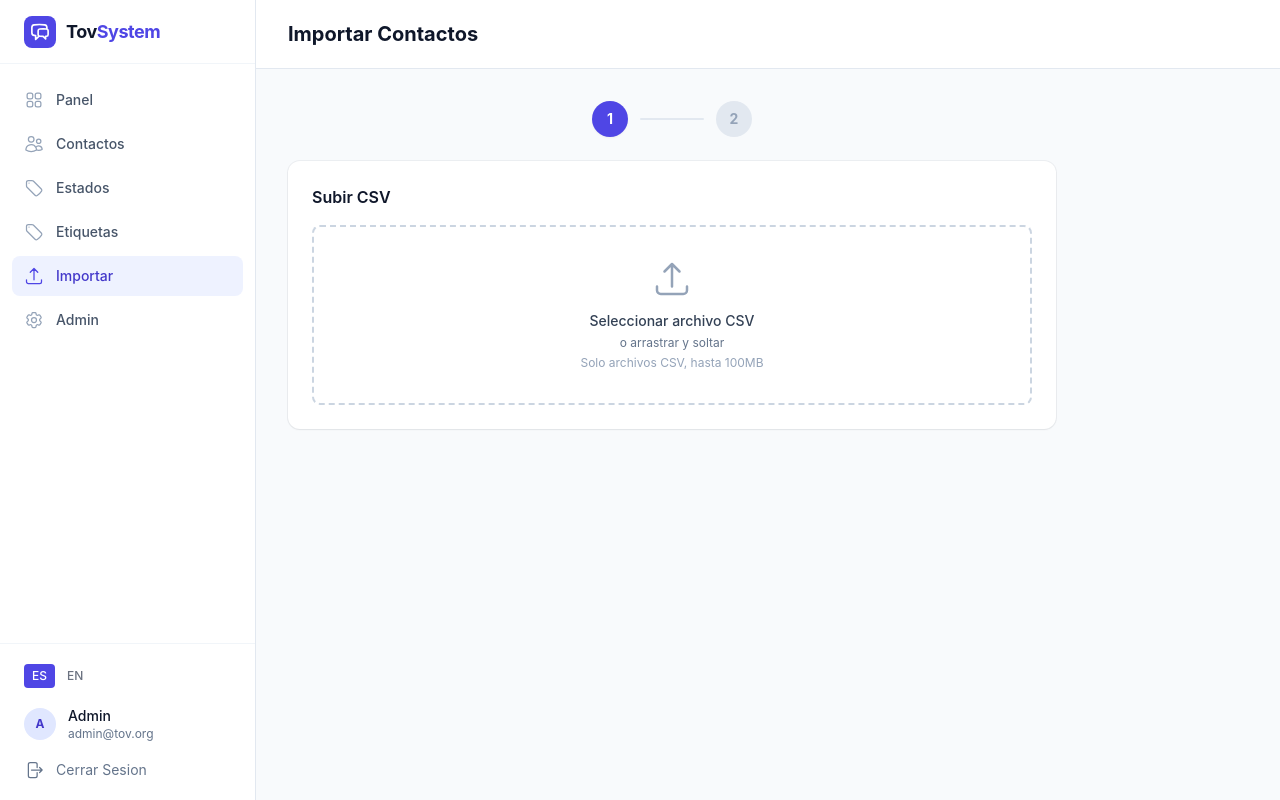
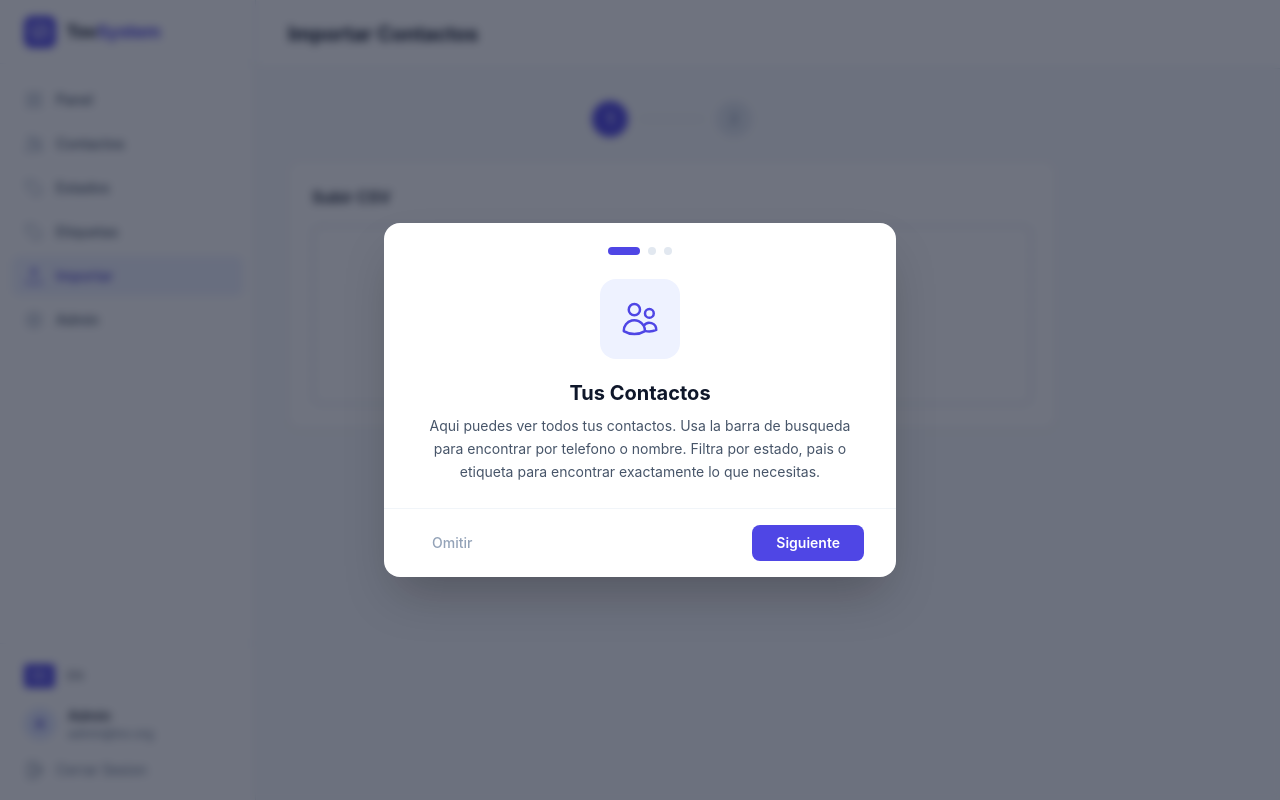
Before and after one commit to ProIEZRush1/TovSystem, a Laravel app: page /import in a window 1280 px wide. Run offline with Laravel 12, Linux system fonts and the light colour scheme; the visitor is signed in with stand-in values (Sample User, id 1); data comes from the database, SQL or seed files in the repository; style sheets or scripts are compiled from the project's sources; some libraries are stand-ins or nearby versions.

Commit message:
feat: add onboarding tutorial for first-time users
3-step walkthrough explaining contacts, selection, and bulk actions.
Shows once on first login, persisted via localStorage. Supports
both ES and EN translations.

Co-Authored-By: Claude Opus 4.6 <noreply@anthropic.com>

```diff
--- /dev/null
+++ b/resources/js/Components/OnboardingTutorial.vue
@@ -0,0 +1,129 @@
+<script setup>
+import { ref, onMounted } from 'vue';
+import { useI18n } from 'vue-i18n';
+
+const { t } = useI18n();
+const show = ref(false);
+const currentStep = ref(0);
+
+const STORAGE_KEY = 'tov_onboarding_seen';
+
+onMounted(() => {
+    if (!localStorage.getItem(STORAGE_KEY)) {
+        show.value = true;
+    }
+});
+
+function next() {
+    if (currentStep.value < 2) {
+        currentStep.value++;
+    } else {
+        dismiss();
+    }
+}
+
+function prev() {
+    if (currentStep.value > 0) {
+        currentStep.value--;
+    }
+}
+
+function dismiss() {
+    localStorage.setItem(STORAGE_KEY, '1');
+    show.value = false;
+}
+
+const steps = [
+    {
+        icon: 'contacts',
+        titleKey: 'onboarding.step1Title',
+        descKey: 'onboarding.step1Desc',
+    },
+    {
+        icon: 'select',
+        titleKey: 'onboarding.step2Title',
+        descKey: 'onboarding.step2Desc',
+    },
+    {
+        icon: 'actions',
+        titleKey: 'onboarding.step3Title',
+        descKey: 'onboarding.step3Desc',
+    },
+];
+</script>
+
+<template>
+    <teleport to="body">
+        <transition
+            enter-active-class="transition-opacity duration-300"
+            enter-from-class="opacity-0"
+            enter-to-class="opacity-100"
+            leave-active-class="transition-opacity duration-200"
+            leave-from-class="opacity-100"
+            leave-to-class="opacity-0"
+        >
+            <div v-if="show" class="fixed inset-0 z-[100] flex items-center justify-center bg-slate-900/60 backdrop-blur-sm p-4">
+                <div class="relative w-full max-w-lg rounded-2xl bg-white shadow-2xl overflow-hidden">
+                    <!-- Progress dots -->
+                    <div class="flex justify-center gap-2 pt-6">
+                        <div
+                            v-for="(_, i) in steps"
+                            :key="i"
+                            :class="[
+                                'h-2 rounded-full transition-all duration-300',
+                                i === currentStep ? 'w-8 bg-brand-600' : 'w-2 bg-slate-200'
+                            ]"
+                        ></div>
+                    </div>
+
+                    <!-- Step content -->
+                    <div class="px-8 py-6 text-center">
+                        <!-- Icon -->
+                        <div class="mx-auto mb-5 flex h-20 w-20 items-center justify-center rounded-2xl bg-brand-50">
+                            <!-- Contacts icon -->
+                            <svg v-if="steps[currentStep].icon === 'contacts'" class="h-10 w-10 text-brand-600" xmlns="http://www.w3.org/2000/svg" fill="none" viewBox="0 0 24 24" stroke-width="1.5" stroke="currentColor">
+                                <path stroke-linecap="round" stroke-linejoin="round" d="M15 19.128a9.38 9.38 0 0 0 2.625.372 9.337 9.337 0 0 0 4.121-.952 4.125 4.125 0 0 0-7.533-2.493M15 19.128v-.003c0-1.113-.285-2.16-.786-3.07M15 19.128v.106A12.318 12.318 0 0 1 8.624 21c-2.331 0-4.512-.645-6.374-1.766l-.001-.109a6.375 6.375 0 0 1 11.964-3.07M12 6.375a3.375 3.375 0 1 1-6.75 0 3.375 3.375 0 0 1 6.75 0Zm8.25 2.25a2.625 2.625 0 1 1-5.25 0 2.625 2.625 0 0 1 5.25 0Z" />
+                            </svg>
+                            <!-- Select icon -->
+                            <svg v-if="steps[currentStep].icon === 'select'" class="h-10 w-10 text-brand-600" xmlns="http://www.w3.org/2000/svg" fill="none" viewBox="0 0 24 24" stroke-width="1.5" stroke="currentColor">
+                                <path stroke-linecap="round" stroke-linejoin="round" d="M9 12.75 11.25 15 15 9.75M21 12a9 9 0 1 1-18 0 9 9 0 0 1 18 0Z" />
+                            </svg>
+                            <!-- Actions icon -->
+                            <svg v-if="steps[currentStep].icon === 'actions'" class="h-10 w-10 text-brand-600" xmlns="http://www.w3.org/2000/svg" fill="none" viewBox="0 0 24 24" stroke-width="1.5" stroke="currentColor">
+                                <path stroke-linecap="round" stroke-linejoin="round" d="M15.75 17.25v3.375c0 .621-.504 1.125-1.125 1.125h-9.75a1.125 1.125 0 0 1-1.125-1.125V7.875c0-.621.504-1.125 1.125-1.125H6.75a9.06 9.06 0 0 1 1.5.124m7.5 10.376h3.375c.621 0 1.125-.504 1.125-1.125V11.25c0-4.46-3.243-8.161-7.5-8.876a9.06 9.06 0 0 0-1.5-.124H9.375c-.621 0-1.125.504-1.125 1.125v3.5m7.5 10.375H9.375a1.125 1.125 0 0 1-1.125-1.125v-9.25m12 6.625v-1.875a3.375 3.375 0 0 0-3.375-3.375h-1.5a1.125 1.125 0 0 1-1.125-1.125v-1.5a3.375 3.375 0 0 0-3.375-3.375H9.75" />
+                            </svg>
+                        </div>
+
+                        <h3 class="text-xl font-bold text-slate-900 mb-2">{{ t(steps[currentStep].titleKey) }}</h3>
+                        <p class="text-sm text-slate-600 leading-relaxed">{{ t(steps[currentStep].descKey) }}</p>
+                    </div>
+
+                    <!-- Buttons -->
+                    <div class="flex items-center justify-between border-t border-slate-100 px-8 py-4">
+                        <button
+                            v-if="currentStep > 0"
+                            @click="prev"
+                            class="rounded-lg px-4 py-2 text-sm font-medium text-slate-600 hover:bg-slate-50 transition"
+                        >
+                            {{ t('onboarding.prev') }}
+                        </button>
+                        <button
+                            v-else
+                            @click="dismiss"
+                            class="rounded-lg px-4 py-2 text-sm font-medium text-slate-400 hover:text-slate-600 transition"
+                        >
+                            {{ t('onboarding.skip') }}
+                        </button>
+
+                        <button
+                            @click="next"
+                            class="rounded-lg bg-brand-600 px-6 py-2 text-sm font-semibold text-white hover:bg-brand-500 transition"
+                        >
+                            {{ currentStep < 2 ? t('onboarding.next') : t('onboarding.done') }}
+                        </button>
+                    </div>
+                </div>
+            </div>
+        </transition>
+    </teleport>
+</template>
--- a/resources/js/Layouts/AuthenticatedLayout.vue
+++ b/resources/js/Layouts/AuthenticatedLayout.vue
@@ -5,6 +5,7 @@ import { usePermissions } from '@/composables/usePermissions';
 import ApplicationLogo from '@/Components/ApplicationLogo.vue';
 import LanguageSwitcher from '@/Components/LanguageSwitcher.vue';
 import FlashMessage from '@/Components/FlashMessage.vue';
+import OnboardingTutorial from '@/Components/OnboardingTutorial.vue';
 import { Link, usePage } from '@inertiajs/vue3';
 
 const { t } = useI18n();
@@ -38,6 +39,7 @@ const navigation = computed(() => {
 
 <template>
     <div class="min-h-screen bg-slate-50">
+        <OnboardingTutorial />
         <!-- Mobile sidebar backdrop -->
         <transition
             enter-active-class="transition-opacity ease-linear duration-200"
--- a/resources/js/i18n/en.json
+++ b/resources/js/i18n/en.json
@@ -162,6 +162,18 @@
             "admin.roles.manage": "Manage roles"
         }
     },
+    "onboarding": {
+        "step1Title": "Your Contacts",
+        "step1Desc": "Here you can see all your contacts. Use the search bar to find by phone or name. Filter by status, country, or label to find exactly what you need.",
+        "step2Title": "Select Contacts",
+        "step2Desc": "Click the checkboxes on the left to select contacts. You can also drag to select multiple at once, or use Shift+click to select a range.",
+        "step3Title": "Bulk Actions",
+        "step3Desc": "With contacts selected, use the action bar to copy phones to clipboard (for your WhatsApp app), export as CSV, change status, or assign labels.",
+        "skip": "Skip",
+        "prev": "Back",
+        "next": "Next",
+        "done": "Got it"
+    },
     "common": {
         "save": "Save",
         "cancel": "Cancel",
--- a/resources/js/i18n/es.json
+++ b/resources/js/i18n/es.json
@@ -162,6 +162,18 @@
             "admin.roles.manage": "Gestionar roles"
         }
     },
+    "onboarding": {
+        "step1Title": "Tus Contactos",
+        "step1Desc": "Aqui puedes ver todos tus contactos. Usa la barra de busqueda para encontrar por telefono o nombre. Filtra por estado, pais o etiqueta para encontrar exactamente lo que necesitas.",
+        "step2Title": "Seleccionar Contactos",
+        "step2Desc": "Haz clic en las casillas de la izquierda para seleccionar contactos. Tambien puedes arrastrar para seleccionar varios a la vez, o usar Shift+clic para seleccionar un rango.",
+        "step3Title": "Acciones en Masa",
+        "step3Desc": "Con contactos seleccionados, usa la barra de acciones para copiar telefonos al portapapeles (para tu app de WhatsApp), exportar como CSV, cambiar estado o asignar etiquetas.",
+        "skip": "Omitir",
+        "prev": "Anterior",
+        "next": "Siguiente",
+        "done": "Entendido"
+    },
     "common": {
         "save": "Guardar",
         "cancel": "Cancelar",
```
